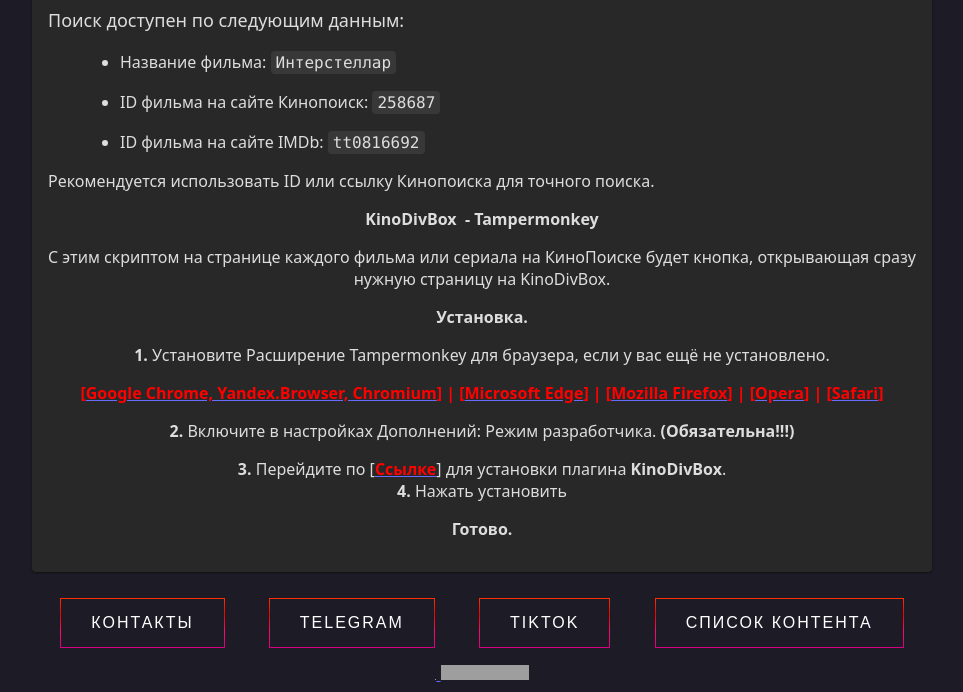
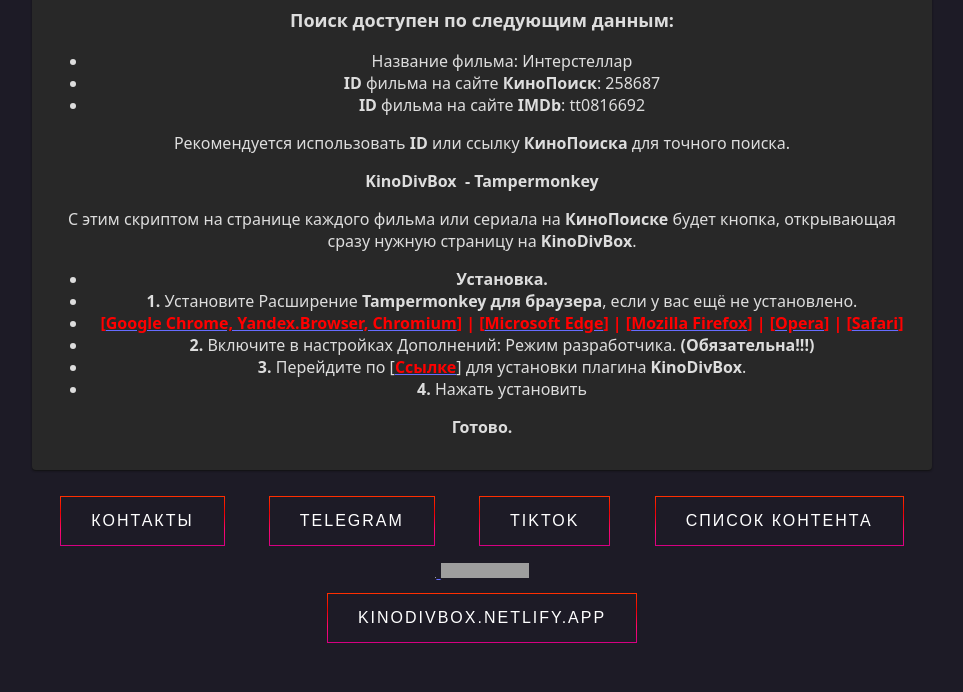
Before and after one commit to kinodivbox/kinodivbox.github.io, a plain HTML site: page index.html in a window 1280 px wide. Shown: the part 631-1323 px from the top of the page, without its empty margins (158-1121 px from the left). After the commit the page ends 1297 px from the top, so only its background shows below. Drawn offline with Linux system fonts and the light colour scheme; no server answers; grey boxes are pictures that could not be loaded; a script that the page names is missing.

Commit message:
Update index.html

```diff
--- a/index.html
+++ b/index.html
@@ -37,28 +37,29 @@
         <div class="placeholder hidden">
 	    <div id="kin-x" data-kinopoisk="986754123963" data-empty-player="/logo.jpg"></div>
         </form>
-            <div class="placeholder__title">Поиск доступен по следующим данным:</div>
-            <ul class="placeholder__list">
-                <li>Название фильма: <span>Интерстеллар</span></li>
-                <li>ID фильма на сайте Кинопоиск: <span>258687</span></li>
-                <li>ID фильма на сайте IMDb: <span>tt0816692</span></li>
-            </ul>
-            <p class="placeholder__note">Рекомендуется использовать ID или ссылку Кинопоиска для точного поиска.</p>
+
+<div class="placeholder__title" style="text-align: center;"><strong>Поиск доступен по следующим данным:</strong></div>
+
+<ul>
+	<li style="text-align: center;">Название фильма: <span>Интерстеллар</span></li>
+	<li style="text-align: center;"><strong>ID</strong> фильма на сайте <strong>КиноПоиск</strong>: <span>258687</span></li>
+	<li style="text-align: center;"><strong>ID</strong> фильма на сайте <strong>IMDb</strong>: <span>tt0816692</span></li>
+</ul>
+
+<p class="placeholder__note" style="text-align: center;">Рекомендуется использовать <strong>ID</strong> или ссылку <strong>КиноПоиска</strong> для точного поиска.</p>
 
 <p style="text-align: center;"><strong>KinoDivBox&nbsp; - Tampermonkey</strong></p>
 
-<p style="text-align: center;">С этим скриптом на странице каждого фильма или сериала на КиноПоиске будет кнопка, открывающая сразу нужную страницу на KinoDivBox.</p>
+<p style="text-align: center;">С этим скриптом на странице каждого фильма или сериала на <strong>КиноПоиске</strong> будет кнопка, открывающая сразу нужную страницу на <strong>KinoDivBox</strong>.</p>
 
-<p style="text-align: center;"><strong>Установка.</strong></p>
-
-<p style="text-align: center;"><strong>1.</strong> Установите Расширение Tampermonkey для браузера, если у вас ещё не установлено.</p>
-
-<p style="text-align: center;"><strong><span style="color:#ff0000;">[</span><a href="https://chromewebstore.google.com/detail/tampermonkey/dhdgffkkebhmkfjojejmpbldmpobfkfo?hl=ru" target="_blank"><span style="color:#ff0000;">Google Chrome, Yandex.Browser, Chromium</span></a><span style="color:#ff0000;">]&nbsp;| [</span><a href="https://microsoftedge.microsoft.com/addons/detail/tampermonkey/iikmkjmpaadaobahmlepeloendndfphd" target="_blank"><span style="color:#ff0000;">Microsoft Edge</span></a><span style="color:#ff0000;">]&nbsp;| [</span><a href="https://addons.mozilla.org/en-US/firefox/addon/tampermonkey/" target="_blank"><span style="color:#ff0000;">Mozilla Firefox</span></a><span style="color:#ff0000;">] | [</span><a href="https://addons.opera.com/en/extensions/details/tampermonkey-beta/" target="_blank"><span style="color:#ff0000;">Opera</span></a><span style="color:#ff0000;">] | [</span><a href="https://apps.apple.com/us/app/tampermonkey/id1482490089" target="_blank"><span style="color:#ff0000;">Safari</span></a><span style="color:#ff0000;">]</span></strong></p>
-
-<p style="text-align: center;"><strong>2.</strong> Включите в настройках Дополнений: Режим разработчика.<strong> (Обязательна!!!)</strong></p>
-
-<p style="text-align: center;"><strong>3.</strong> Перейдите&nbsp;по [<strong><a href="https://kinodivbox.github.io/css_js/KinoDivBox-2.0.user.js"><span style="color:#ff0000;">Ссылке</span></a></strong>] для установки плагина <strong>KinoDivBox</strong>.<br />
-<strong>4.</strong> Нажать установить</p>
+<ul>
+	<li style="text-align: center;"><strong>Установка.</strong></li>
+	<li style="text-align: center;"><strong>1.</strong> Установите Расширение <strong>Tampermonkey для браузера</strong>, если у вас ещё не установлено.</li>
+	<li style="text-align: center;"><strong><span style="color:#ff0000;">[</span><a href="https://chromewebstore.google.com/detail/tampermonkey/dhdgffkkebhmkfjojejmpbldmpobfkfo?hl=ru" target="_blank"><span style="color:#ff0000;">Google Chrome, Yandex.Browser, Chromium</span></a><span style="color:#ff0000;">]&nbsp;| [</span><a href="https://microsoftedge.microsoft.com/addons/detail/tampermonkey/iikmkjmpaadaobahmlepeloendndfphd" target="_blank"><span style="color:#ff0000;">Microsoft Edge</span></a><span style="color:#ff0000;">]&nbsp;| [</span><a href="https://addons.mozilla.org/en-US/firefox/addon/tampermonkey/" target="_blank"><span style="color:#ff0000;">Mozilla Firefox</span></a><span style="color:#ff0000;">] | [</span><a href="https://addons.opera.com/en/extensions/details/tampermonkey-beta/" target="_blank"><span style="color:#ff0000;">Opera</span></a><span style="color:#ff0000;">] | [</span><a href="https://apps.apple.com/us/app/tampermonkey/id1482490089" target="_blank"><span style="color:#ff0000;">Safari</span></a><span style="color:#ff0000;">]</span></strong></li>
+	<li style="text-align: center;"><strong>2.</strong> Включите в настройках Дополнений: Режим разработчика.<strong> (Обязательна!!!)</strong></li>
+	<li style="text-align: center;"><strong>3.</strong> Перейдите&nbsp;по [<strong><a href="https://kinodivbox.github.io/css_js/KinoDivBox-2.0.user.js"><span style="color:#ff0000;">Ссылке</span></a></strong>] для установки плагина <strong>KinoDivBox</strong>.</li>
+	<li style="text-align: center;"><strong>4.</strong> Нажать установить</li>
+</ul>
 
 <p style="text-align: center;"><strong>Готово.</strong></p>
 
```
